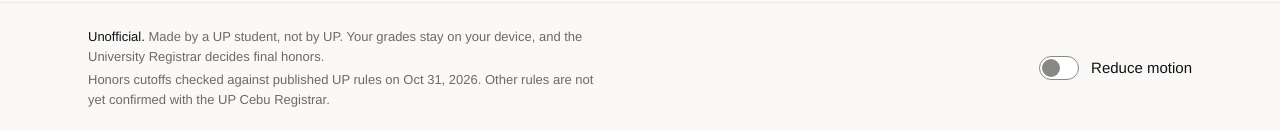
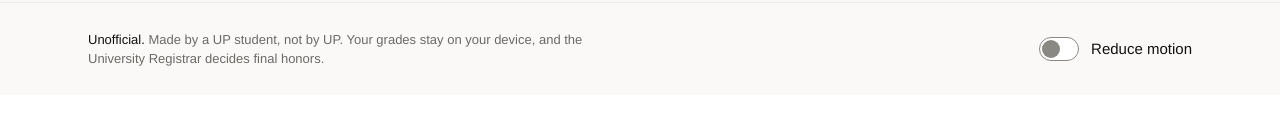
Before and after one commit to Llenoxinn/BELaude, a React (Vite) app: page / in a window 1280 px wide. Shown: the part 4717-4847 px from the top of the page. After the commit the page ends 4812 px from the top, so only its background shows below. Built offline with nearby package versions, Linux system fonts and the light colour scheme; no server answers.

Commit message:
chore: remove rules line from footer

```diff
--- a/src/components/SiteFooter.tsx
+++ b/src/components/SiteFooter.tsx
@@ -4,7 +4,7 @@ import { ReportButton } from '@/components/ReportDialog'
 import { Button } from '@/components/ui/button'
 import { useMotion } from '@/lib/motion'
 import { href } from '@/lib/router'
-import { GITHUB_PROFILE_URL, REPO_URL, rulesVerifiedLine } from '@/lib/site'
+import { GITHUB_PROFILE_URL, REPO_URL } from '@/lib/site'
 import { cn } from '@/lib/utils'
 
 function OutLink({ href, children }: { href: string; children: string }) {
@@ -94,7 +94,6 @@ export function SiteFooter() {
               <span className="text-foreground">Unofficial.</span> Made by a UP student, not by UP. Your grades stay on your
               device, and the University Registrar decides final honors.
             </p>
-            <p className="mt-1">{rulesVerifiedLine()}</p>
           </div>
           <button
             type="button"
```
